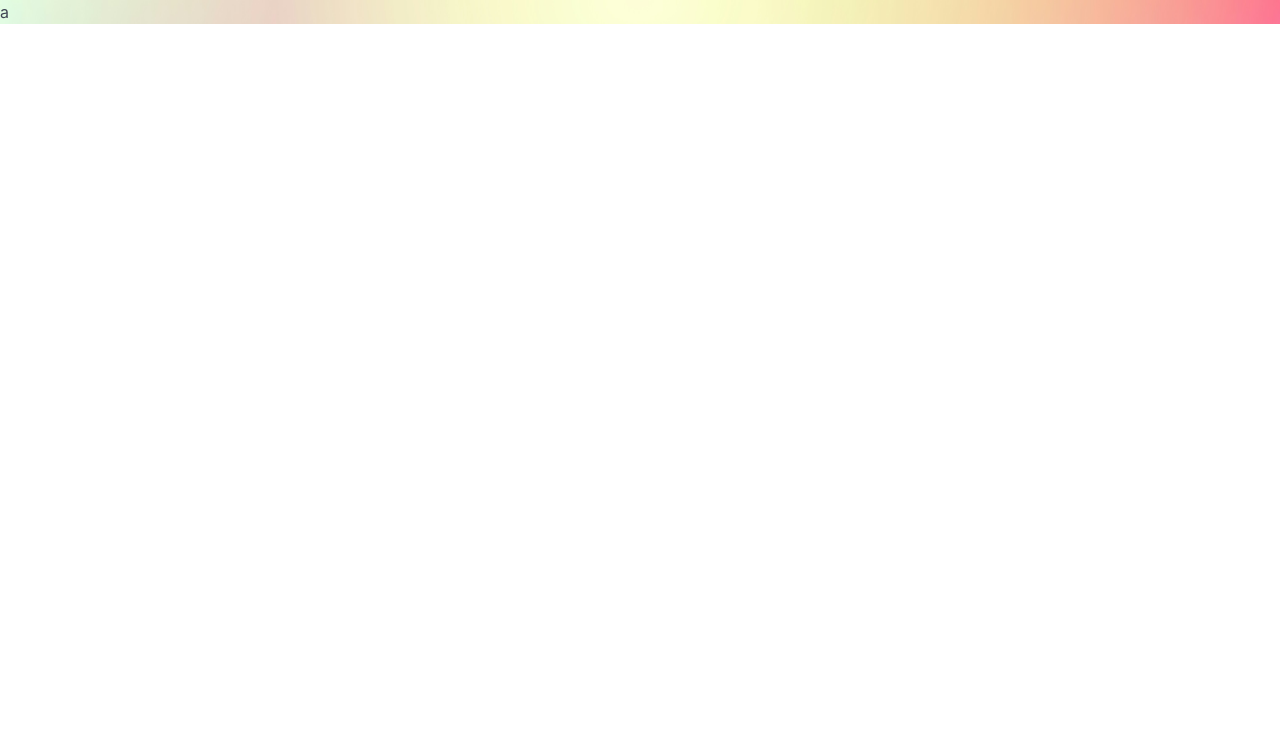
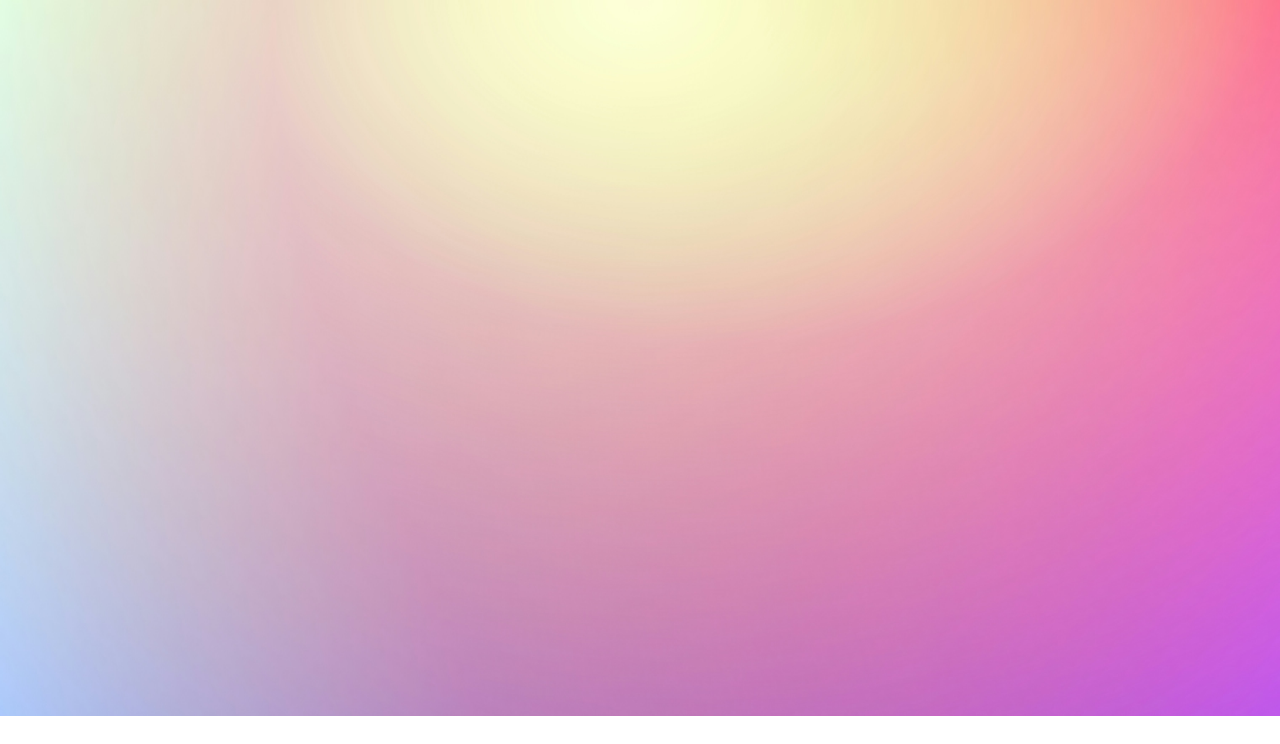
Before and after one commit to hawariMuflihMunte/plant-recommendation-tool, a Django app: page / in a window 1280 px wide. Shown: the part 56-800 px from the top of the page. Run offline with Django 5.2, Linux system fonts and the light colour scheme.

Commit message:
refactor: set min-height for section with bg image

```diff
--- a/plamentor/core/static/core/css/style.css
+++ b/plamentor/core/static/core/css/style.css
@@ -1,6 +1,7 @@
 #section-with-bg {
     width: 100%;
     height: auto;
+    min-height: 89.5vh;
     background-image: url('../images/background.png');
     background-size: cover;
     background-repeat: no-repeat;
--- a/plamentor/core/templates/core/pages/index.html
+++ b/plamentor/core/templates/core/pages/index.html
@@ -7,7 +7,7 @@
 
     {% load static %}
     <section id="section-with-bg">
-a
+
     </section>
     {% comment %} <img src="{% static 'core/images/background.png' %}" alt="Soil textures" loading="lazy"> {% endcomment %}
 {% endblock %}
```
